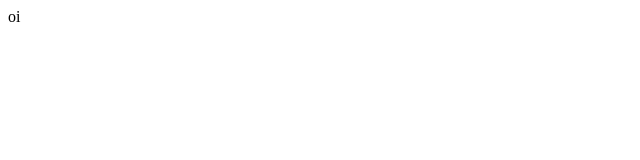
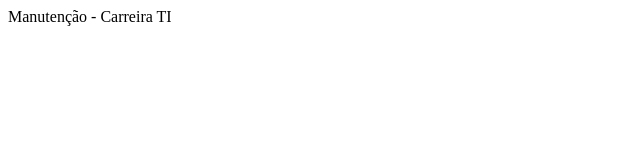
Before and after one commit to 37996/carreirati, a plain HTML site: page index.html in a window 1280 px wide. Shown: the whole page, without its empty margins (0-640 px from the left). Drawn offline with Linux system fonts and the light colour scheme.

Commit message:
Update index.html

```diff
--- a/index.html
+++ b/index.html
@@ -3,6 +3,6 @@
   <title></title>
 </head>
 <body>
-oi
+Manutenção - Carreira TI
 </body>
 </html>
```
